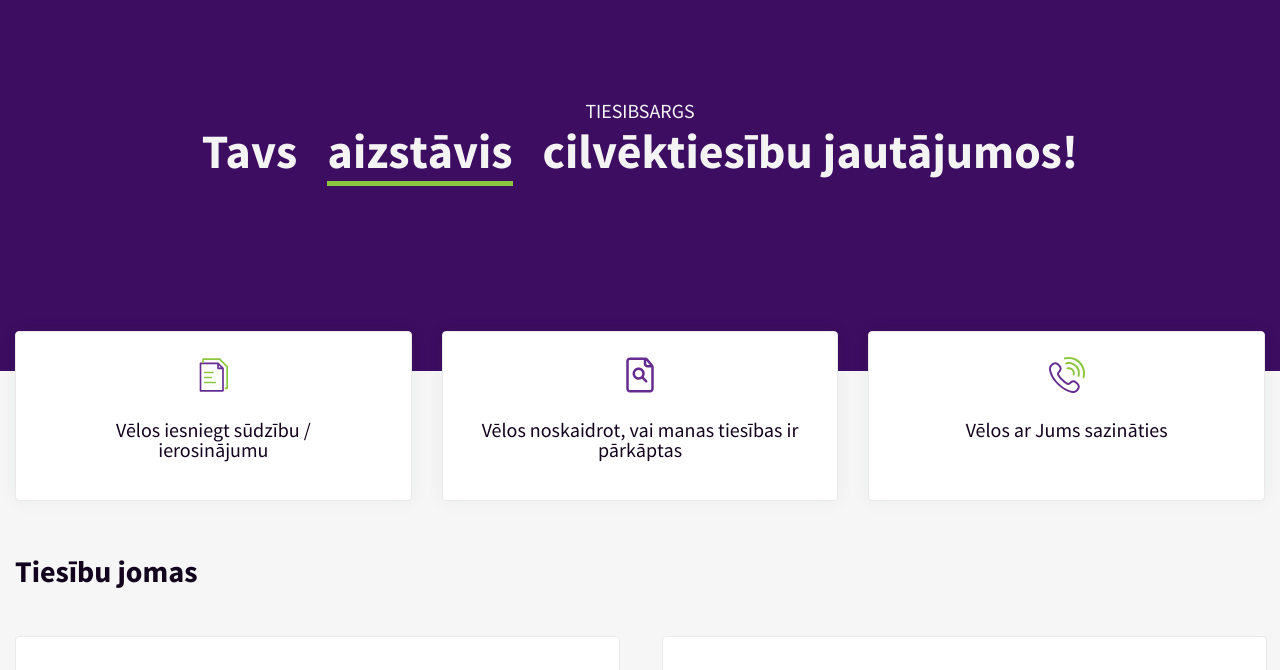
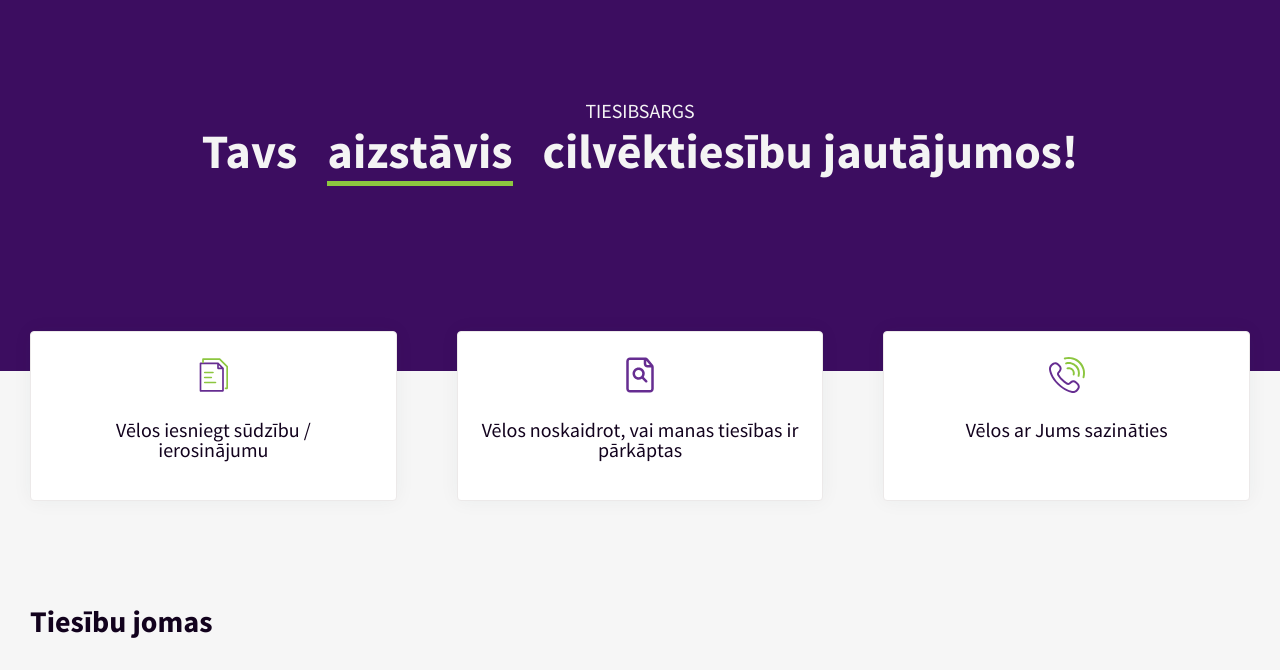
Before and after one commit to artem1551/task, a plain HTML site: page index.html in a window 1280 px wide. Shown: the part 92-762 px from the top of the page. Drawn offline with Linux system fonts and the light colour scheme.

Commit message:
used padding for card and correct margin for block

```diff
--- a/style/_cards.scss
+++ b/style/_cards.scss
@@ -2,16 +2,16 @@
     font-family: 'SourceS';
     display: flex;
     flex-wrap: wrap;
-    margin-top: 50px;
     border-bottom: 1px solid $secondary-color;
     margin-bottom: 16px;
+    justify-content: space-between;
+    padding: 0 30px;
 
     &__title {
         font-size: 30px;
-        margin-bottom: 28px;
         color: #12021D;
         font-family: "SourceB";
-        margin-left: 15px;
+        margin: 50px 0 37px 30px;
     }
 
     &__link {
@@ -95,16 +95,17 @@
     }
 }
 
-.card:nth-child(odd) {
-    margin-right: 42px;
-    margin-left: 15px;
-}
-
 @include size-md {
     .cards {
         flex-wrap: nowrap;
         flex-direction: column;
         border-bottom: none;
+        align-items: center;
+        padding: 0 17px;
+
+        &__title {
+            margin-top: 20px;
+        }
 
         &__link {
             display: none;
@@ -113,7 +114,6 @@
 
     .card {
         width: calc(100% - 28px);
-        margin-left: 14px;
         padding-left: 103px;
 
         &__container-title {
@@ -140,9 +140,4 @@
             fill: #662D91;
         }
     }
-
-    .card:nth-child(-n+9) {
-        margin-right: 14px;
-    }
-
 }
--- a/style/_header.scss
+++ b/style/_header.scss
@@ -130,7 +130,7 @@ header {
             border-radius: 4px;
             box-shadow: 0 0 20px 0 rgba(27,52,57,0.05);
             background-color: #fff;
-            margin: 0 15px 15px 15px;
+            margin: 0 30px 15px 30px;
 
             & svg {
                 width: 50px;
@@ -187,7 +187,6 @@ header {
             font-family: 'SourceB';
             font-size: 40px;
             line-height: normal;
-            // align-items: center;
             color: $t-color;
 
             &-white {
```
Also changed, not shown: style/style.css.
